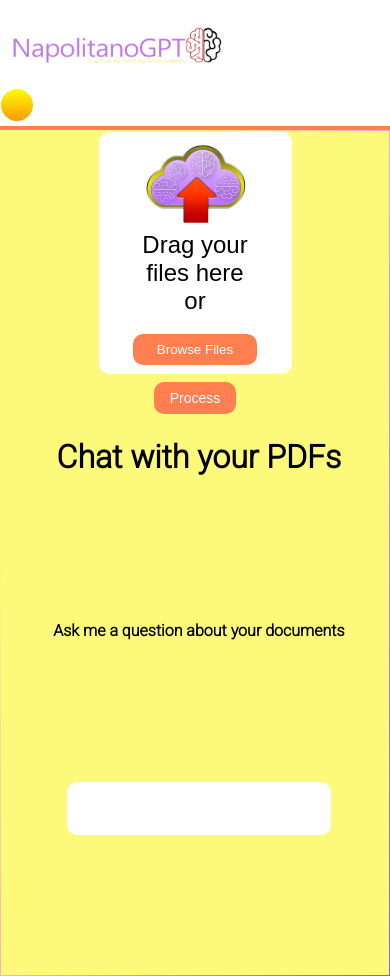
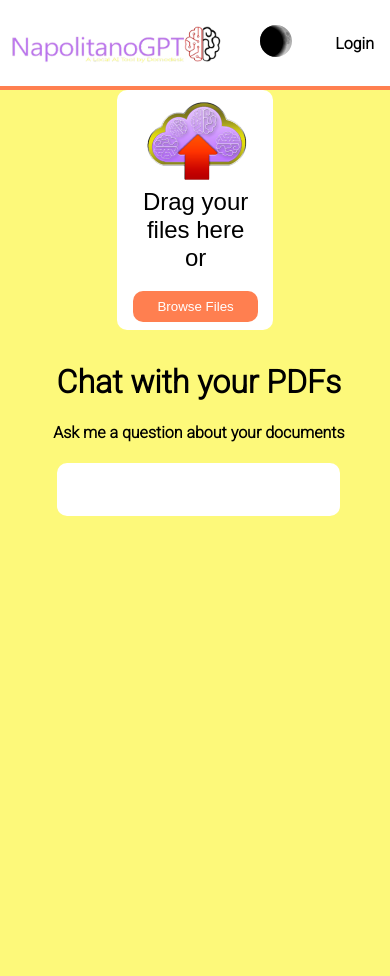
Before and after one commit to ManuelCampiUA/NGPT, a Flask app: template app/templates/index.html in a window 390 px wide. After the commit the page ends 516 px from the top, so only its background shows below. Run offline with Flask 3, Linux system fonts and the light colour scheme; the template is opened without the code that fills it, so the values that code supplies are empty; parts of the project's set-up code (start-up, migrations or seed data) failed here and were passed over.

Commit message:
pulito css, cambiato immagini toggle_dark, tolto bottone brocess, fixato errore visualizzazione body

```diff
--- a/app/static/css/style_base.css
+++ b/app/static/css/style_base.css
@@ -18,6 +18,14 @@
     --humanchat: whitesmoke;
     --mobile: rgba(10, 29, 85, 1);
 
+}
+
+body {
+    font-family: Roboto, Arial, Helvetica, sans-serif;
+    padding: 0;
+    margin: 0;
+    color: var(--secondary-color);
+    height: 100vh;
 }
 
 #toggle_dark {
@@ -45,7 +53,6 @@
 .navbar-links {
     height: 100%;
     font-weight: bold;
-    font-family: Roboto, Arial, Helvetica, sans-serif;
 }
 
 .navbar-links ul {
@@ -69,23 +76,6 @@
     background-color: var(--third-color);
 }
 
-.toggle-button {
-    position: absolute;
-    top: .75rem;
-    right: 1rem;
-    display: none;
-    flex-direction: column;
-    justify-content: space-between;
-    width: 30px;
-    height: 21px;
-}
-
-.toggle-button .bar {
-    height: 3px;
-    width: 100%;
-    background-color: white;
-    border-radius: 10px;
-}
 
 .logo {
     height: 4rem;
--- a/app/static/css/style_index.css
+++ b/app/static/css/style_index.css
@@ -1,9 +1,5 @@
 body {
-    font-family: Roboto, Arial, Helvetica, sans-serif;
-    padding: 0;
-    margin: 0;
-    color: var(--secondary-color);
-    height: 100vh;
+    height: 100%;
 }
 
 .grid {
@@ -21,41 +17,16 @@
 }
 
 .main_content {
-    display: grid;
     padding: 3% 3% 0 3%
 }
 
-div {
-    padding: 1px;
+div:hover {
+    /*togliere alla fine, debug*/
+    border: 2px solid yellow;
 }
 
-div:hover {
-    border: 1px solid yellow;
-}
 
-.titolo {
-    padding: 0;
-    margin: 1%;
-}
-
-.chatbotarea {
-    outline: none;
-    border: black;
-    resize: none;
-    margin-top: 1rem;
-    border-radius: 10px;
-}
-
-.chatbotarea:disabled {
-    color: black;
-    resize: vertical;
-}
-
-.scroller {
-    height: 20rem;
-}
-
-/*Drag and drop*/
+/*casella drag your files here*/
 .drop_section {
     position: relative;
     display: flex;
@@ -96,7 +67,6 @@
 .drag-over-effect div.drop_section_content span {
     opacity: 0;
     visibility: hidden;
-    pointer-events: none;
     transform: scale(1);
 }
 
@@ -132,25 +102,9 @@
     cursor: pointer;
 }
 
-/*Upload barrette caricamento*/
+/*Upload barrette caricamento NON toccare senno si rompe tutto*/
 .drop_section input {
     display: none;
-}
-
-/*Bottone process*/
-#process input[type="submit"] {
-    padding: 0.5rem 1rem;
-    font-size: 14px;
-    font-weight: 400;
-    text-align: center;
-    white-space: nowrap;
-    vertical-align: middle;
-    cursor: pointer;
-    border: none;
-    border-radius: 10px;
-    color: white;
-    background-color: coral;
-    margin: 5% 36%;
 }
 
 #file_list {
@@ -159,13 +113,11 @@
 }
 
 #file_list li {
-    list-style-image: url(/static/img/pdf.svg);
-    font-size: 20px;
+    list-style-image: url(/static/img/pdf.png);
 }
 
 ::marker {
-    list-style-image: url(/static/img/pdf.svg);
-    font-size: 5rem;
+    list-style-image: url(/static/img/pdf.png);
 }
 
 /*ChatbotArea*/
@@ -190,38 +142,12 @@
     color: white;
 }
 
+#question input:hover {
+    outline: none;
+}
 
-@media (max-width: 800px) {
-    .navbar {
-        flex-direction: column;
-        align-items: flex-start;
-    }
-
-    .toggle-button {
-        display: flex;
-    }
-
-    .navbar-links {
-        display: none;
-        width: 100%;
-    }
-
-    .navbar-links ul {
-        width: 100%;
-        flex-direction: column;
-    }
-
-    .navbar-links ul li {
-        text-align: center;
-    }
-
-    .navbar-links ul li a {
-        padding: .5rem 1rem;
-    }
-
-    .navbar-links.active {
-        display: flex;
-    }
+#question input:focus {
+    outline: none;
 }
 
 #question input {
@@ -232,20 +158,8 @@
     padding: 1rem;
 }
 
-#question input:hover {
-    outline: none;
-}
-
-#question input:focus {
-    outline: none;
-}
-
 /*Breakpoints*/
 @media screen and (max-width: 990px) {
-    * {
-        padding: 0;
-        margin: 0;
-    }
 
     .main_content {
         padding-left: 5%;
@@ -260,18 +174,14 @@
     .scroller {
         height: 20rem;
     }
-
-    #process input[type="submit"] {
-
-        margin: 5% 34%;
-    }
 }
 
-@media screen and (max-width: 650px) {
+@media (max-width: 800px) {}
+
+
+@media screen and (max-width: 700px) {
 
     * {
-        padding: 0;
-        margin: 0;
         text-align: center;
     }
 
@@ -297,16 +207,12 @@
         grid-template-columns: 100%;
     }
 
-    #process input[type="submit"] {
-        margin: 2% 25%;
-    }
-
     .drop_section {
-        margin: 0 25%;
+        margin: 0 30%;
     }
 
     #question input {
-        width: fit-content;
+        width: 70%;
     }
 
 }
--- a/app/static/css/style_login_register.css
+++ b/app/static/css/style_login_register.css
@@ -1,7 +1,8 @@
-body{
+body {
     padding: 0;
     margin: 0;
 }
+
 .mask {
     display: flex;
     justify-content: center;
@@ -41,6 +42,7 @@
     outline: none;
     border-radius: 20px;
     font-size: 16px;
+    color: var(--secondary-color);
 }
 
 .input_box input::placeholder {
--- a/app/static/js/theme.js
+++ b/app/static/js/theme.js
@@ -4,9 +4,9 @@
     themeIcon.onclick = () => {
         document.body.classList.toggle('dark_theme');
         if (document.body.classList.contains('dark_theme')) {
+            themeIcon.src = 'static/img/sun.svg';
+        } else {
             themeIcon.src = 'static/img/moon.svg';
-        } else {
-            themeIcon.src = 'static/img/sun.svg';
         }
     }
 });
--- a/app/templates/base.html
+++ b/app/templates/base.html
@@ -19,8 +19,7 @@
                     src="{{ url_for('static', filename='img/logo.png') }}" alt="logo"></a>
         </div>
         <div>
-            <img id="toggle_dark" class="sunicon" src="{{ url_for('static', filename='img/sun.svg') }}" alt="sun"
-                style="align-items: end;">
+            <img id="toggle_dark" class="sunicon" src="{{ url_for('static', filename='img/moon.svg') }}">
         </div>
         {% if g.user %}
         <div class="navbar-links">
--- a/app/templates/index.html
+++ b/app/templates/index.html
@@ -19,9 +19,6 @@
                 <div class="drop-here">Drop Here</div>
             </div>
         </div>
-        <form id="process">
-            <input type="submit" value="Process">
-        </form>
     </div>
 
     <!-- Main content -->
--- a/app/templates/login.html
+++ b/app/templates/login.html
@@ -19,4 +19,6 @@
     </div>
 </div>
 <script src="{{ url_for('static', filename='js/login.js') }}"></script>
+<script src="{{ url_for('static', filename='js/theme.js') }}"></script>
+
 {% endblock %}
```
Also changed, not shown: README.md, app/static/img/mo111on.svg (added), app/static/img/moon.svg, app/static/img/pdf.png (added), app/static/img/pdf.webp (added).
